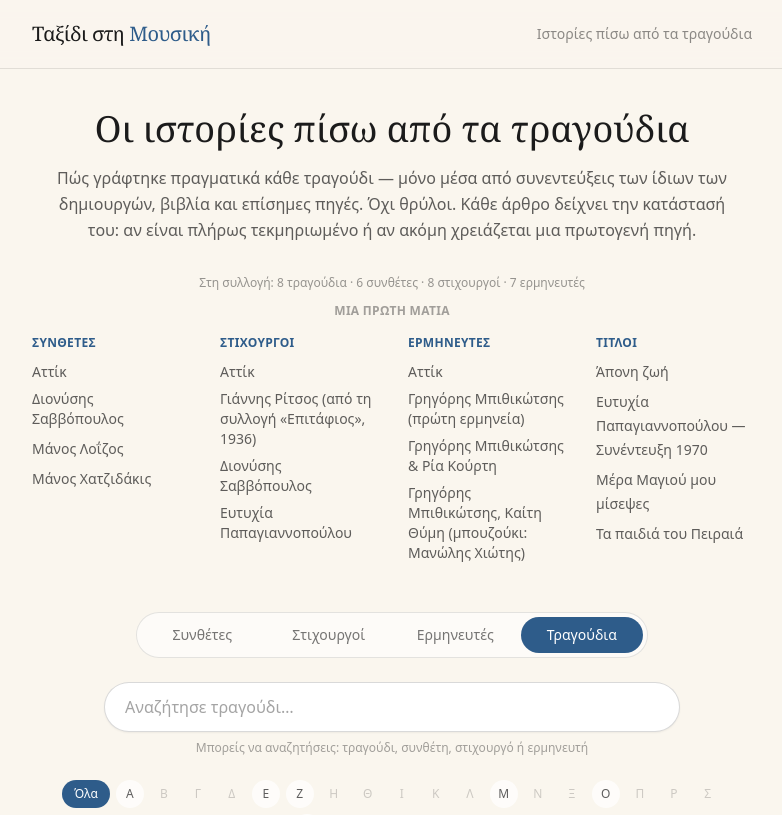
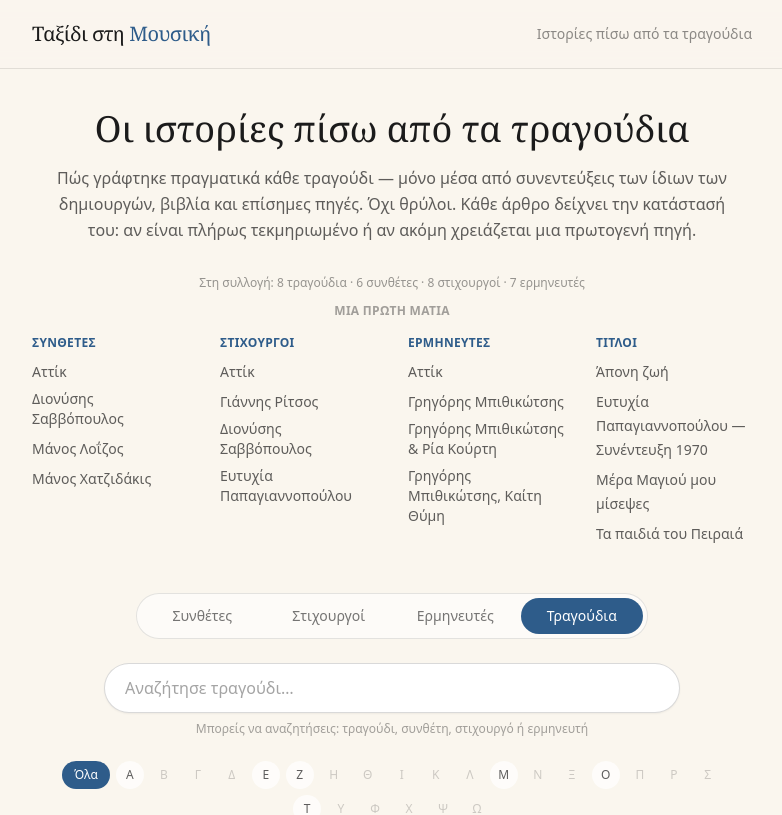
Before and after one commit to arisstei/taksidi-stin-mousiki, a Next.js app: page / in a window 1280 px wide. Shown: the top 815 px of the page, without its empty margins (248-1030 px from the left). Built offline with nearby package versions, Linux system fonts and the light colour scheme.

Commit message:
Kathara onomata sta indexes (afairesi parenthetikon simeioseon opos mpouzouki/proti ektelesi)

```diff
--- a/components/SongExplorer.jsx
+++ b/components/SongExplorer.jsx
@@ -21,11 +21,23 @@ function normalize(str) {
     .toUpperCase();
 }
 
+// Αφαιρεί επεξηγηματικές παρενθέσεις (π.χ. "(μπουζούκι: ...)", "(πρώτη εκτέλεση, 1964)")
+// — αυτές οι λεπτομέρειες παραμένουν μέσα στο άρθρο, όχι στις λίστες ονομάτων.
+function stripAnnotations(str) {
+  if (!str) return "";
+  return str
+    .replace(/\s*\([^)]*\)/g, "")
+    .replace(/\s{2,}/g, " ")
+    .trim();
+}
+
 function uniqueNames(songs, fields) {
   const map = new Map();
   for (const song of songs) {
     for (const field of fields) {
-      const value = song[field];
+      const raw = song[field];
+      if (!raw) continue;
+      const value = stripAnnotations(raw);
       if (!value) continue;
       const key = normalize(value);
       if (!map.has(key)) map.set(key, value);
```
